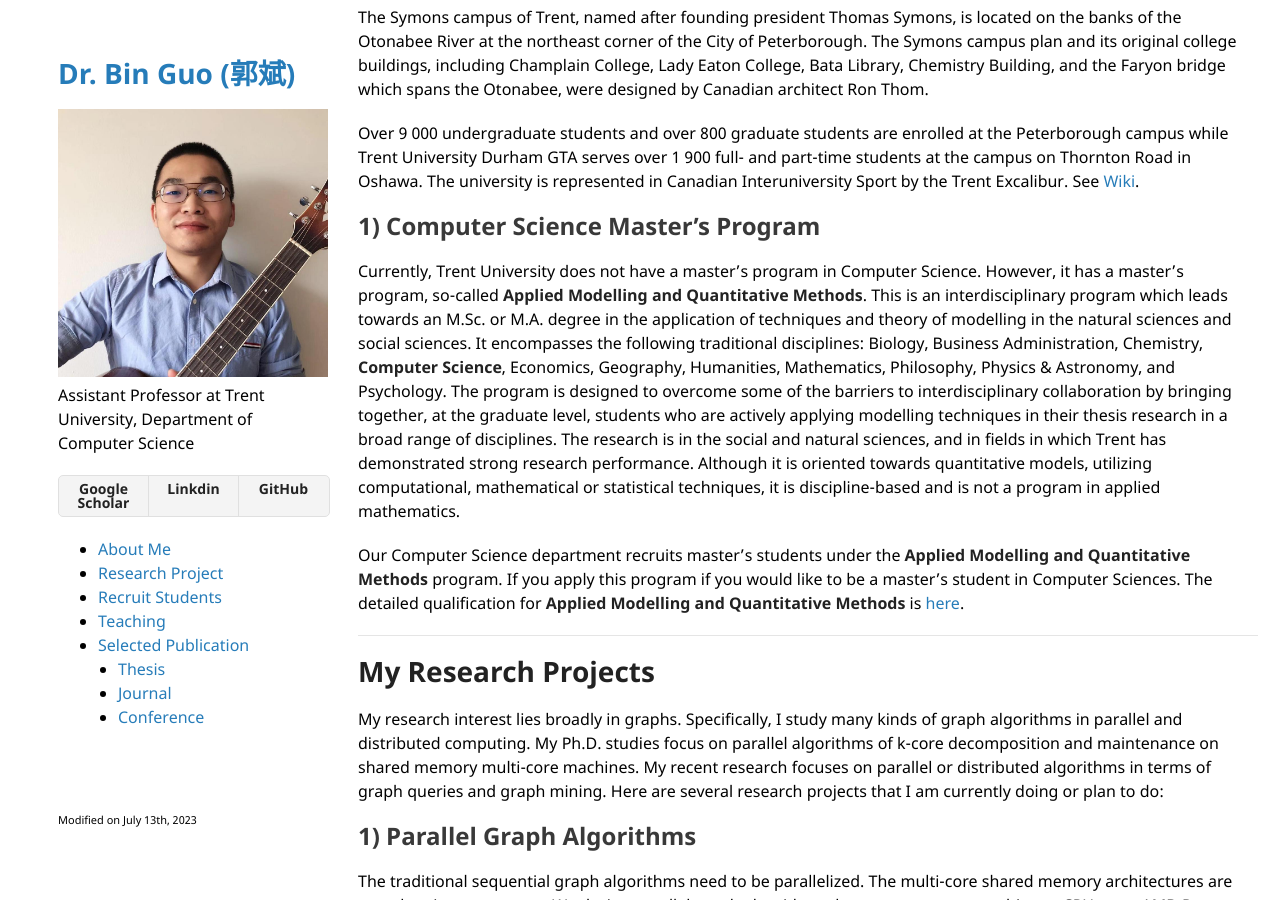
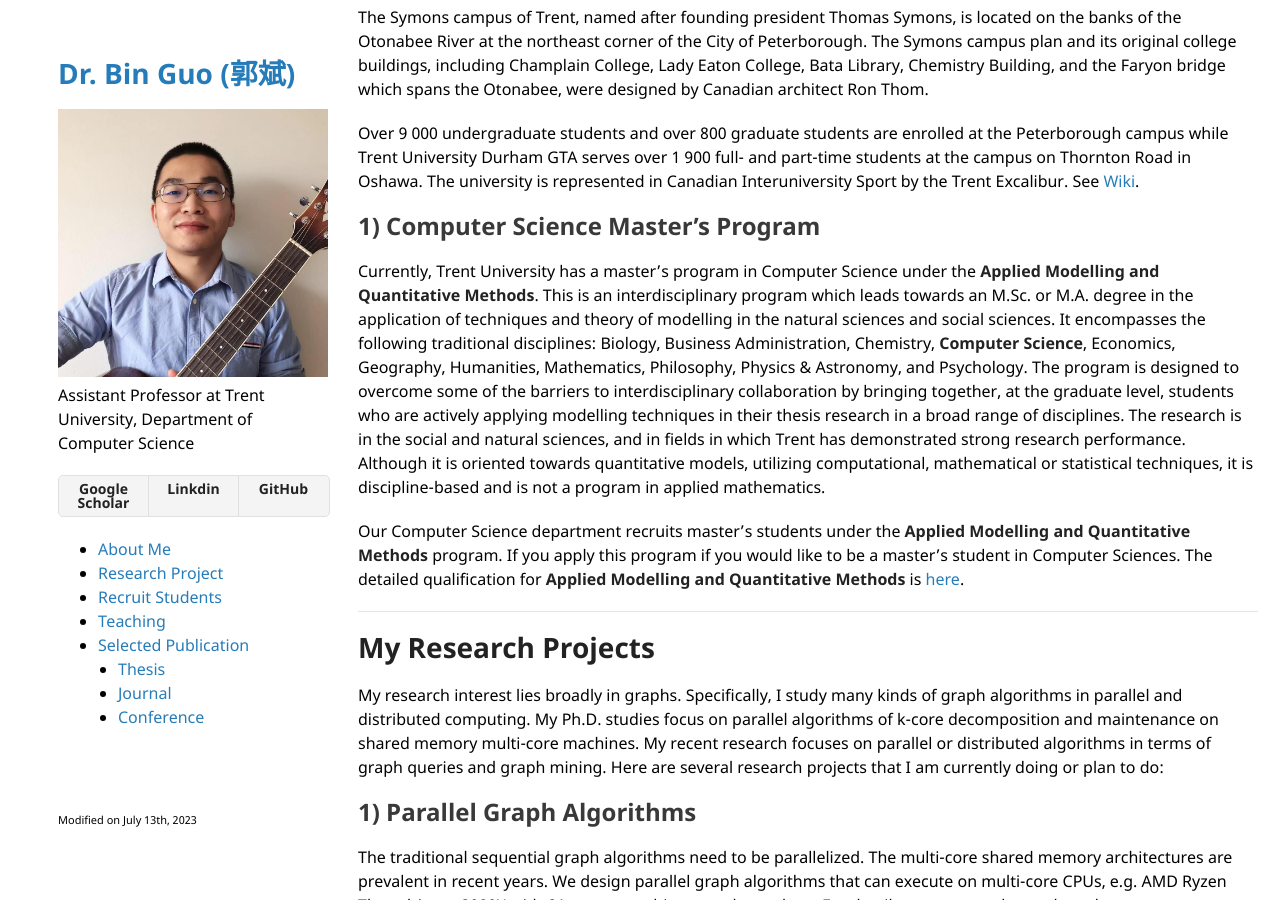
Before and after one commit to bin-guo/bin-guo.github.io, a Jekyll site: the page built from index.md, in a window 1280 px wide and 900 px high, scrolled down 547 px. Built offline with Jekyll 4.4.1, drawn with Linux system fonts in a browser that asks for light colours; our own code applies the rules of GitHub Pages for plain Markdown files.

Commit message:
Update index.md

```diff
--- a/index.md
+++ b/index.md
@@ -16,7 +16,7 @@ See [Wiki](https://en.wikipedia.org/wiki/Trent_University).
 
 
 ## 1) Computer Science Master's Program
-Currently, Trent University does not have a master's program in Computer Science. However, it has a master's program, so-called [**Applied Modelling and Quantitative Methods**](https://www.trentu.ca/amod/). This is an interdisciplinary program which leads towards an M.Sc. or M.A. degree in the application of techniques and theory of modelling in the natural sciences and social sciences. It encompasses the following traditional disciplines: Biology, Business Administration, Chemistry, **Computer Science**, Economics, Geography, Humanities, Mathematics, Philosophy, Physics & Astronomy, and Psychology. The program is designed to overcome some of the barriers to interdisciplinary collaboration by bringing together, at the graduate level, students who are actively applying modelling techniques in their thesis research in a broad range of disciplines. The research is in the social and natural sciences, and in fields in which Trent has demonstrated strong research performance. Although it is oriented towards quantitative models, utilizing computational, mathematical or statistical techniques, it is discipline-based and is not a program in applied mathematics.
+Currently, Trent University has a master's program in Computer Science under the [**Applied Modelling and Quantitative Methods**](https://www.trentu.ca/amod/). This is an interdisciplinary program which leads towards an M.Sc. or M.A. degree in the application of techniques and theory of modelling in the natural sciences and social sciences. It encompasses the following traditional disciplines: Biology, Business Administration, Chemistry, **Computer Science**, Economics, Geography, Humanities, Mathematics, Philosophy, Physics & Astronomy, and Psychology. The program is designed to overcome some of the barriers to interdisciplinary collaboration by bringing together, at the graduate level, students who are actively applying modelling techniques in their thesis research in a broad range of disciplines. The research is in the social and natural sciences, and in fields in which Trent has demonstrated strong research performance. Although it is oriented towards quantitative models, utilizing computational, mathematical or statistical techniques, it is discipline-based and is not a program in applied mathematics.
 
 Our Computer Science department recruits master's students under the **Applied Modelling and Quantitative Methods** program. If you apply this program if you would like to be a master's student in Computer Sciences. The detailed qualification for **Applied Modelling and Quantitative Methods** is [here](https://www.trentu.ca/graduatestudies/sites/trentu.ca.graduatestudies/files/documents/Programs%20at%20a%20Glance%20from%20TrentU_GradStudies_Viewbook2023_Digital%5B65%5D.pdf).
 
```
